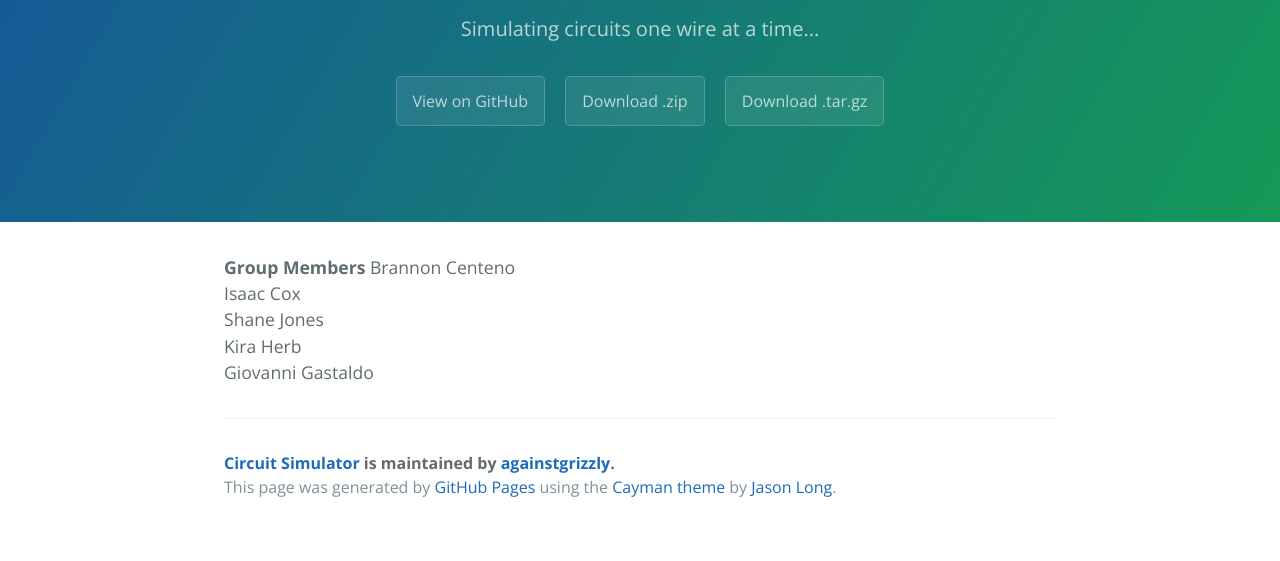
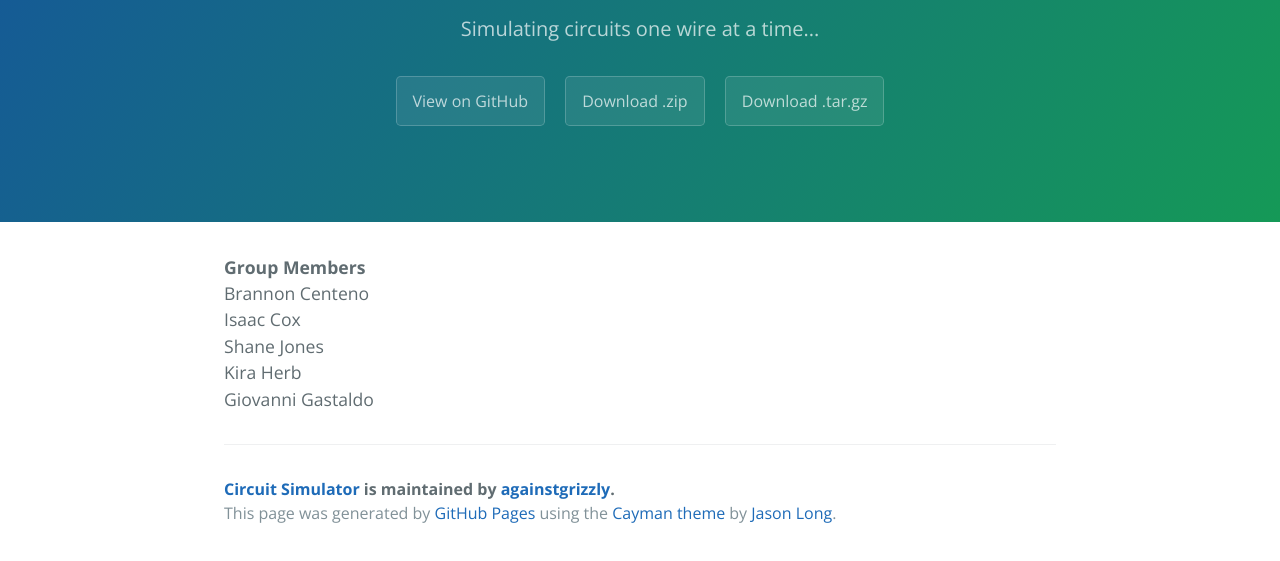
Before and after one commit to againstgrizzly/FloridaGetCrunkUniversiteam, a plain HTML site: page index.html in a window 1280 px wide. Shown: the part 161-722 px from the top of the page. Drawn offline with nearby package versions, Linux system fonts and the light colour scheme.

Commit message:
Create gh-pages branch via GitHub

```diff
--- a/index.html
+++ b/index.html
@@ -19,7 +19,7 @@
     </section>
 
     <section class="main-content">
-      <p><strong>Group Members</strong>
+      <p><strong>Group Members</strong><br>
 Brannon Centeno<br>
 Isaac Cox<br>
 Shane Jones<br>
--- a/params.json
+++ b/params.json
@@ -1,6 +1,6 @@
 {
   "name": "Circuit Simulator",
   "tagline": "Simulating circuits one wire at a time...",
-  "body": "**Group Members**\r\nBrannon Centeno  \r\nIsaac Cox  \r\nShane Jones  \r\nKira Herb  \r\nGiovanni Gastaldo  \r\n",
+  "body": "**Group Members**  \r\nBrannon Centeno  \r\nIsaac Cox  \r\nShane Jones  \r\nKira Herb  \r\nGiovanni Gastaldo  \r\n",
   "note": "Don't delete this file! It's used internally to help with page regeneration."
 }
```
